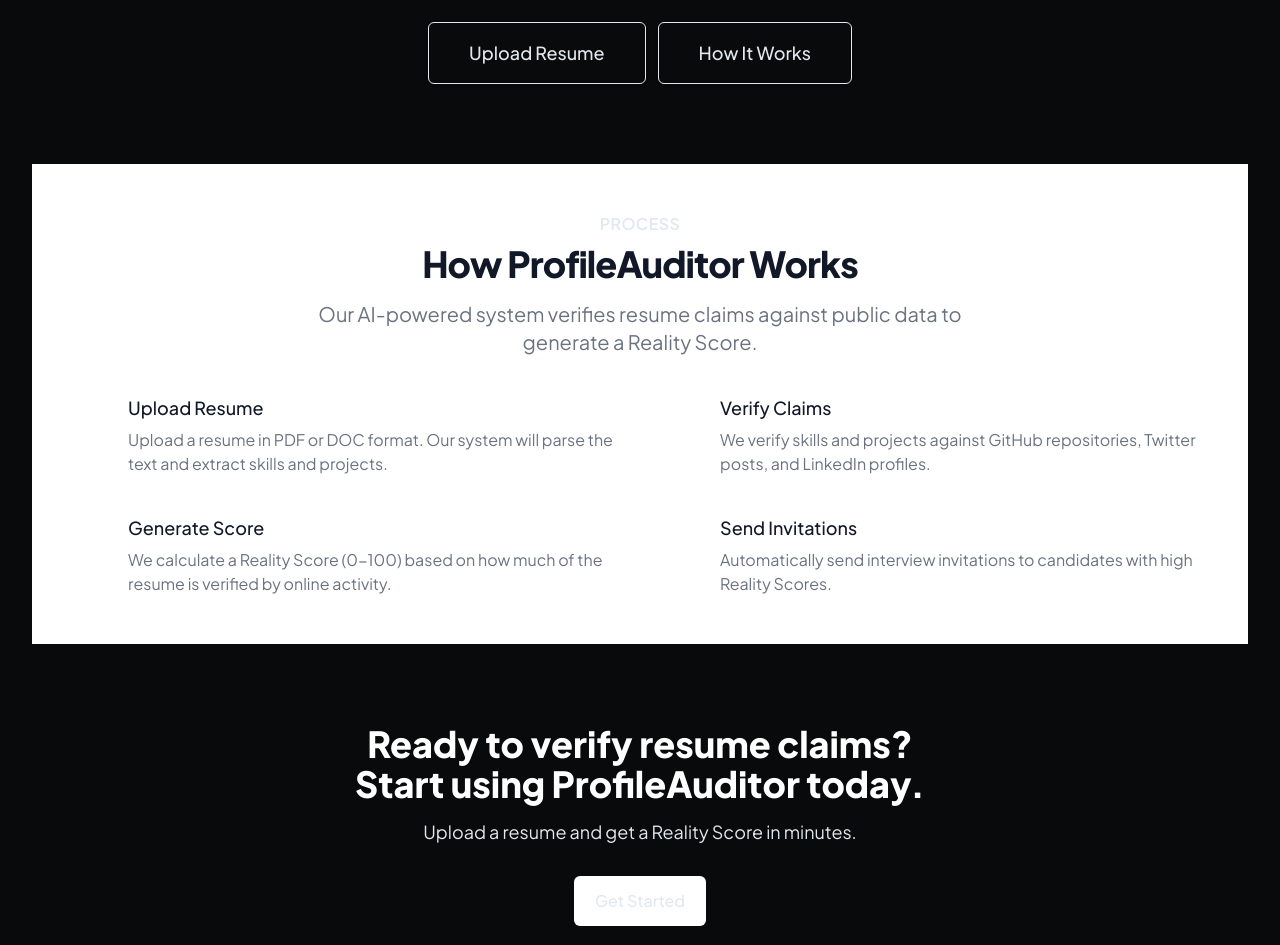
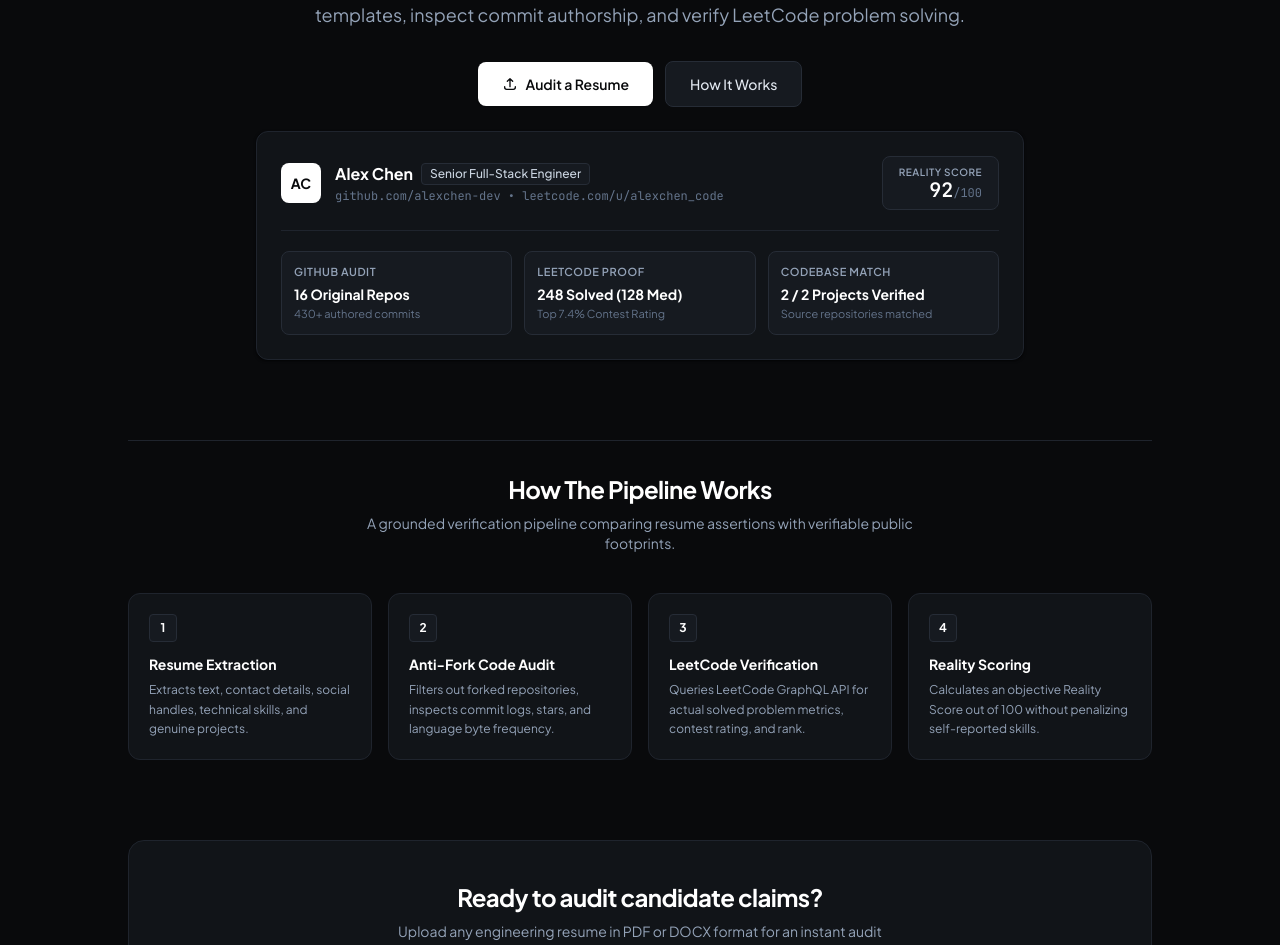
Before and after one commit to vishvjeettanwar1623/ProfileAuditor, a React (Create React App) app in the folder frontend/: page / in a window 1280 px wide. Shown: the part 427-1372 px from the top of the page. Built offline with nearby package versions, Linux system fonts and the light colour scheme; no server answers.

Commit message:
Implement HomePage component

```diff
--- a/frontend/src/pages/HomePage.js
+++ b/frontend/src/pages/HomePage.js
@@ -3,132 +3,159 @@
 
 function HomePage() {
   return (
-    <div className="max-w-7xl mx-auto">
+    <div className="max-w-5xl mx-auto space-y-16 sm:space-y-20 pt-4 sm:pt-8">
       {/* Hero section */}
-      <div className="py-12 md:py-20">
-        <div className="text-center">
-          <h1 className="text-4xl tracking-tight font-extrabold text-primary-500 sm:text-5xl md:text-6xl">
-            <span className="block text-accent-matrix">Verify Resume Claims with</span>
-            <span className="block text-highlight-glow">ProfileAuditor</span>
+      <section className="text-center space-y-6">
+        <div className="inline-flex items-center gap-2 px-3 py-1 rounded-full bg-[#161A20] border border-[#262C36] text-xs font-medium text-slate-300">
+          <span className="w-2 h-2 rounded-full bg-emerald-400 animate-pulse"></span>
+          <span>Automated Engineering Resume Auditing</span>
+        </div>
+
+        <h1 className="text-4xl sm:text-6xl font-extrabold tracking-tight text-white max-w-3xl mx-auto leading-[1.12]">
+          Verify resume claims against authentic code and DSA proof.
         </h1>
-          <p className="mt-3 max-w-md mx-auto text-base text-accent-neon sm:text-lg md:mt-5 md:text-xl md:max-w-3xl">
-            Upload a resume, and our AI will verify skills and projects against GitHub, Twitter, and LinkedIn data.
-            Get a Reality Score that measures how well online activity matches resume claims.
+
+        <p className="text-base sm:text-lg text-slate-400 max-w-2xl mx-auto leading-relaxed">
+          Upload a developer resume to audit public GitHub codebases, filter out forked templates, inspect commit authorship, and verify LeetCode problem solving.
         </p>
-          <div className="mt-5 max-w-md mx-auto sm:flex sm:justify-center md:mt-8">
-            <div className="rounded-md shadow">
+
+        <div className="pt-2 flex flex-col sm:flex-row items-center justify-center gap-3">
           <Link
             to="/upload"
-                className="w-full flex items-center justify-center px-8 py-3 border border-accent-matrix text-base font-medium rounded-md text-primary-900 bg-accent-matrix hover:bg-highlight-glow transition-colors md:py-4 md:text-lg md:px-10"
+            className="w-full sm:w-auto inline-flex items-center justify-center gap-2 px-6 py-3 rounded-lg bg-white hover:bg-slate-200 text-[#090A0C] font-semibold text-sm transition-all active:scale-[0.98] shadow-sm"
           >
-                Upload Resume
+            <svg className="w-4 h-4" fill="none" viewBox="0 0 24 24" stroke="currentColor" strokeWidth="2">
+              <path strokeLinecap="round" strokeLinejoin="round" d="M4 16v1a3 3 0 003 3h10a3 3 0 003-3v-1m-4-8l-4-4m0 0L8 8m4-4v12" />
+            </svg>
+            Audit a Resume
           </Link>
-            </div>
-            <div className="mt-3 rounded-md shadow sm:mt-0 sm:ml-3">
           <a
             href="#how-it-works"
-                className="w-full flex items-center justify-center px-8 py-3 border border-accent-neon text-base font-medium rounded-md text-accent-neon bg-primary-500 hover:bg-primary-600 transition-colors md:py-4 md:text-lg md:px-10"
+            className="w-full sm:w-auto inline-flex items-center justify-center gap-2 px-6 py-3 rounded-lg bg-[#161A20] hover:bg-[#1E232B] text-slate-200 font-medium text-sm border border-[#262C36] transition-all"
           >
             How It Works
           </a>
         </div>
+
+        {/* Sample Audit Preview Card */}
+        <div className="mt-12 max-w-3xl mx-auto bg-[#111418] rounded-xl border border-[#1F242D] p-6 text-left shadow-card">
+          <div className="flex flex-col sm:flex-row sm:items-center justify-between gap-4 pb-5 border-b border-[#1F242D]">
+            <div className="flex items-center gap-3.5">
+              <div className="w-10 h-10 rounded-lg bg-white text-[#090A0C] flex items-center justify-center font-bold text-sm">
+                AC
+              </div>
+              <div>
+                <div className="flex items-center gap-2">
+                  <h3 className="font-bold text-white text-base">Alex Chen</h3>
+                  <span className="text-xs px-2 py-0.5 rounded bg-[#161A20] text-slate-300 font-medium border border-[#262C36]">
+                    Senior Full-Stack Engineer
+                  </span>
+                </div>
+                <p className="text-xs text-slate-500 mt-0.5 font-mono">github.com/alexchen-dev • leetcode.com/u/alexchen_code</p>
+              </div>
+            </div>
+
+            <div className="flex items-center gap-3 bg-[#161A20] border border-[#262C36] px-4 py-2 rounded-lg">
+              <div className="text-right">
+                <p className="text-[10px] uppercase tracking-wider font-semibold text-slate-400">Reality Score</p>
+                <p className="text-xl font-bold text-white leading-none font-mono">92<span className="text-xs font-normal text-slate-500">/100</span></p>
               </div>
             </div>
           </div>
 
+          <div className="grid grid-cols-1 sm:grid-cols-3 gap-3 pt-5 text-xs">
+            <div className="p-3 rounded-lg bg-[#161A20] border border-[#262C36]">
+              <span className="text-[11px] font-semibold text-slate-400 uppercase tracking-wider block">GitHub Audit</span>
+              <p className="text-sm font-bold text-white mt-1">16 Original Repos</p>
+              <p className="text-[11px] text-slate-500 mt-0.5">430+ authored commits</p>
+            </div>
+
+            <div className="p-3 rounded-lg bg-[#161A20] border border-[#262C36]">
+              <span className="text-[11px] font-semibold text-slate-400 uppercase tracking-wider block">LeetCode Proof</span>
+              <p className="text-sm font-bold text-white mt-1">248 Solved (128 Med)</p>
+              <p className="text-[11px] text-slate-500 mt-0.5">Top 7.4% Contest Rating</p>
+            </div>
+
+            <div className="p-3 rounded-lg bg-[#161A20] border border-[#262C36]">
+              <span className="text-[11px] font-semibold text-slate-400 uppercase tracking-wider block">Codebase Match</span>
+              <p className="text-sm font-bold text-white mt-1">2 / 2 Projects Verified</p>
+              <p className="text-[11px] text-slate-500 mt-0.5">Source repositories matched</p>
+            </div>
+          </div>
+        </div>
+      </section>
+
       {/* How it works section */}
-      <div id="how-it-works" className="py-12 bg-white">
-        <div className="max-w-7xl mx-auto px-4 sm:px-6 lg:px-8">
-          <div className="lg:text-center">
-            <h2 className="text-base text-primary-600 font-semibold tracking-wide uppercase">Process</h2>
-            <p className="mt-2 text-3xl leading-8 font-extrabold tracking-tight text-gray-900 sm:text-4xl">
-              How ProfileAuditor Works
-            </p>
-            <p className="mt-4 max-w-2xl text-xl text-gray-500 lg:mx-auto">
-              Our AI-powered system verifies resume claims against public data to generate a Reality Score.
+      <section id="how-it-works" className="pt-8 border-t border-[#1F242D]">
+        <div className="text-center max-w-xl mx-auto mb-10">
+          <h2 className="text-2xl font-bold text-white tracking-tight">
+            How The Pipeline Works
+          </h2>
+          <p className="text-sm text-slate-400 mt-2">
+            A grounded verification pipeline comparing resume assertions with verifiable public footprints.
           </p>
         </div>
 
-          <div className="mt-10">
-            <dl className="space-y-10 md:space-y-0 md:grid md:grid-cols-2 md:gap-x-8 md:gap-y-10">
-              <div className="relative">
-                <dt>
-                  <div className="absolute flex items-center justify-center h-12 w-12 rounded-md bg-primary-500 text-white">
-                    <svg className="h-6 w-6" xmlns="http://www.w3.org/2000/svg" fill="none" viewBox="0 0 24 24" stroke="currentColor">
-                      <path strokeLinecap="round" strokeLinejoin="round" strokeWidth={2} d="M7 16a4 4 0 01-.88-7.903A5 5 0 1115.9 6L16 6a5 5 0 011 9.9M15 13l-3-3m0 0l-3 3m3-3v12" />
-                    </svg>
+        <div className="grid grid-cols-1 sm:grid-cols-2 md:grid-cols-4 gap-4">
+          <div className="bg-[#111418] p-5 rounded-xl border border-[#1F242D]">
+            <div className="w-7 h-7 rounded bg-[#161A20] text-white flex items-center justify-center font-bold text-xs mb-3 border border-[#262C36]">
+              1
             </div>
-                  <p className="ml-16 text-lg leading-6 font-medium text-gray-900">Upload Resume</p>
-                </dt>
-                <dd className="mt-2 ml-16 text-base text-gray-500">
-                  Upload a resume in PDF or DOC format. Our system will parse the text and extract skills and projects.
-                </dd>
+            <h3 className="font-bold text-white text-sm">Resume Extraction</h3>
+            <p className="text-xs text-slate-400 mt-1.5 leading-relaxed">
+              Extracts text, contact details, social handles, technical skills, and genuine projects.
+            </p>
           </div>
 
-              <div className="relative">
-                <dt>
-                  <div className="absolute flex items-center justify-center h-12 w-12 rounded-md bg-primary-500 text-white">
-                    <svg className="h-6 w-6" xmlns="http://www.w3.org/2000/svg" fill="none" viewBox="0 0 24 24" stroke="currentColor">
-                      <path strokeLinecap="round" strokeLinejoin="round" strokeWidth={2} d="M21 21l-6-6m2-5a7 7 0 11-14 0 7 7 0 0114 0z" />
-                    </svg>
+          <div className="bg-[#111418] p-5 rounded-xl border border-[#1F242D]">
+            <div className="w-7 h-7 rounded bg-[#161A20] text-white flex items-center justify-center font-bold text-xs mb-3 border border-[#262C36]">
+              2
             </div>
-                  <p className="ml-16 text-lg leading-6 font-medium text-gray-900">Verify Claims</p>
-                </dt>
-                <dd className="mt-2 ml-16 text-base text-gray-500">
-                  We verify skills and projects against GitHub repositories, Twitter posts, and LinkedIn profiles.
-                </dd>
+            <h3 className="font-bold text-white text-sm">Anti-Fork Code Audit</h3>
+            <p className="text-xs text-slate-400 mt-1.5 leading-relaxed">
+              Filters out forked repositories, inspects commit logs, stars, and language byte frequency.
+            </p>
           </div>
 
-              <div className="relative">
-                <dt>
-                  <div className="absolute flex items-center justify-center h-12 w-12 rounded-md bg-primary-500 text-white">
-                    <svg className="h-6 w-6" xmlns="http://www.w3.org/2000/svg" fill="none" viewBox="0 0 24 24" stroke="currentColor">
-                      <path strokeLinecap="round" strokeLinejoin="round" strokeWidth={2} d="M9 19v-6a2 2 0 00-2-2H5a2 2 0 00-2 2v6a2 2 0 002 2h2a2 2 0 002-2zm0 0V9a2 2 0 012-2h2a2 2 0 012 2v10m-6 0a2 2 0 002 2h2a2 2 0 002-2m0 0V5a2 2 0 012-2h2a2 2 0 012 2v14a2 2 0 01-2 2h-2a2 2 0 01-2-2z" />
-                    </svg>
+          <div className="bg-[#111418] p-5 rounded-xl border border-[#1F242D]">
+            <div className="w-7 h-7 rounded bg-[#161A20] text-white flex items-center justify-center font-bold text-xs mb-3 border border-[#262C36]">
+              3
             </div>
-                  <p className="ml-16 text-lg leading-6 font-medium text-gray-900">Generate Score</p>
-                </dt>
-                <dd className="mt-2 ml-16 text-base text-gray-500">
-                  We calculate a Reality Score (0-100) based on how much of the resume is verified by online activity.
-                </dd>
+            <h3 className="font-bold text-white text-sm">LeetCode Verification</h3>
+            <p className="text-xs text-slate-400 mt-1.5 leading-relaxed">
+              Queries LeetCode GraphQL API for actual solved problem metrics, contest rating, and rank.
+            </p>
           </div>
 
-              <div className="relative">
-                <dt>
-                  <div className="absolute flex items-center justify-center h-12 w-12 rounded-md bg-primary-500 text-white">
-                    <svg className="h-6 w-6" xmlns="http://www.w3.org/2000/svg" fill="none" viewBox="0 0 24 24" stroke="currentColor">
-                      <path strokeLinecap="round" strokeLinejoin="round" strokeWidth={2} d="M3 8l7.89 5.26a2 2 0 002.22 0L21 8M5 19h14a2 2 0 002-2V7a2 2 0 00-2-2H5a2 2 0 00-2 2v10a2 2 0 002 2z" />
-                    </svg>
+          <div className="bg-[#111418] p-5 rounded-xl border border-[#1F242D]">
+            <div className="w-7 h-7 rounded bg-[#161A20] text-white flex items-center justify-center font-bold text-xs mb-3 border border-[#262C36]">
+              4
             </div>
-                  <p className="ml-16 text-lg leading-6 font-medium text-gray-900">Send Invitations</p>
-                </dt>
-                <dd className="mt-2 ml-16 text-base text-gray-500">
-                  Automatically send interview invitations to candidates with high Reality Scores.
-                </dd>
-              </div>
-            </dl>
+            <h3 className="font-bold text-white text-sm">Reality Scoring</h3>
+            <p className="text-xs text-slate-400 mt-1.5 leading-relaxed">
+              Calculates an objective Reality Score out of 100 without penalizing self-reported skills.
+            </p>
           </div>
         </div>
-      </div>
+      </section>
 
-      {/* CTA section */}
-      <div className="bg-primary-700">
-        <div className="max-w-2xl mx-auto text-center py-16 px-4 sm:py-20 sm:px-6 lg:px-8">
-          <h2 className="text-3xl font-extrabold text-white sm:text-4xl">
-            <span className="block">Ready to verify resume claims?</span>
-            <span className="block">Start using ProfileAuditor today.</span>
+      {/* Bottom CTA */}
+      <section className="bg-[#111418] border border-[#1F242D] rounded-2xl p-8 sm:p-10 text-center text-white">
+        <h2 className="text-2xl font-bold tracking-tight">
+          Ready to audit candidate claims?
         </h2>
-          <p className="mt-4 text-lg leading-6 text-primary-200">
-            Upload a resume and get a Reality Score in minutes.
+        <p className="text-xs sm:text-sm text-slate-400 max-w-lg mx-auto mt-2">
+          Upload any engineering resume in PDF or DOCX format for an instant audit report.
         </p>
+        <div className="mt-6">
           <Link
             to="/upload"
-            className="mt-8 w-full inline-flex items-center justify-center px-5 py-3 border border-transparent text-base font-medium rounded-md text-primary-600 bg-white hover:bg-primary-50 sm:w-auto"
+            className="inline-flex items-center gap-2 px-6 py-2.5 rounded-lg bg-white hover:bg-slate-200 text-[#090A0C] font-semibold text-xs transition-all active:scale-[0.98]"
           >
-            Get Started
+            Upload Resume Now
           </Link>
         </div>
-      </div>
+      </section>
     </div>
   );
 }
```
Lines whose indentation alone changed are shown as unchanged.
